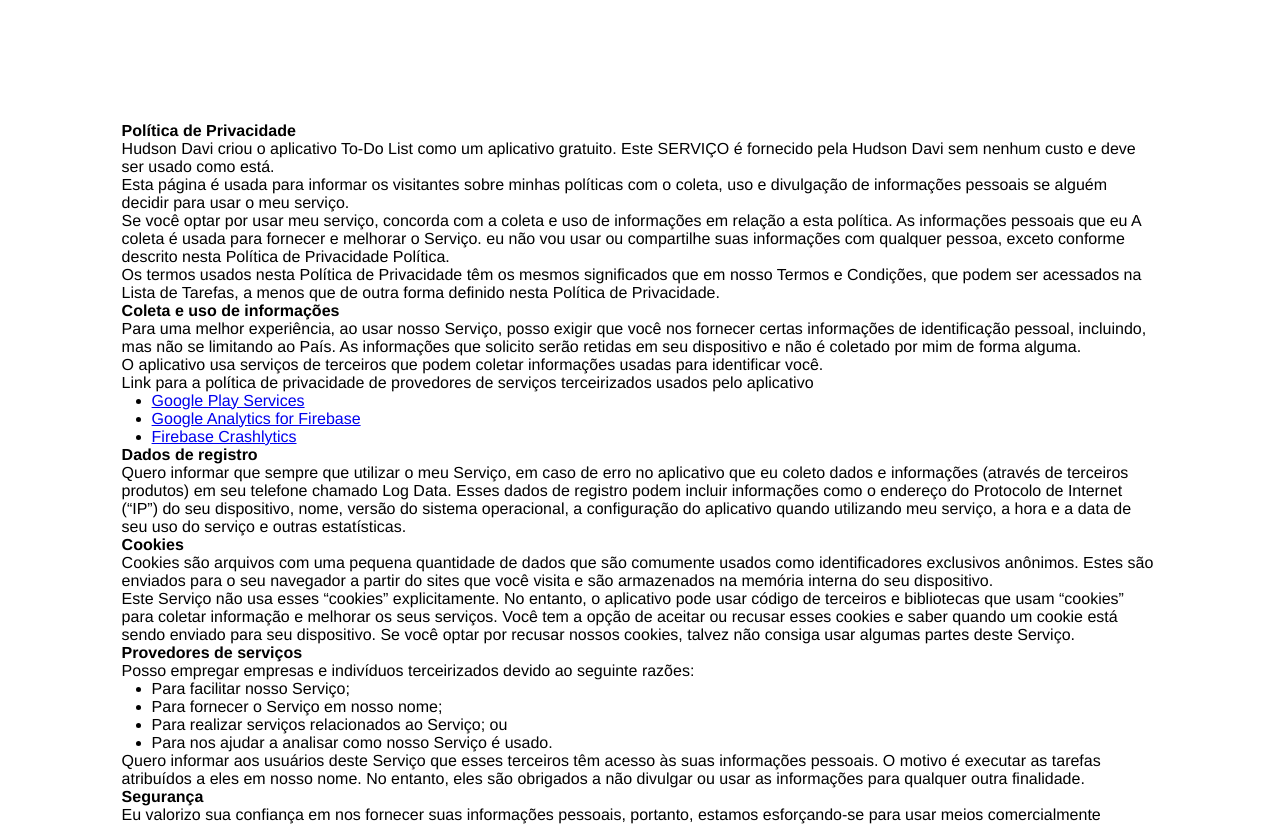
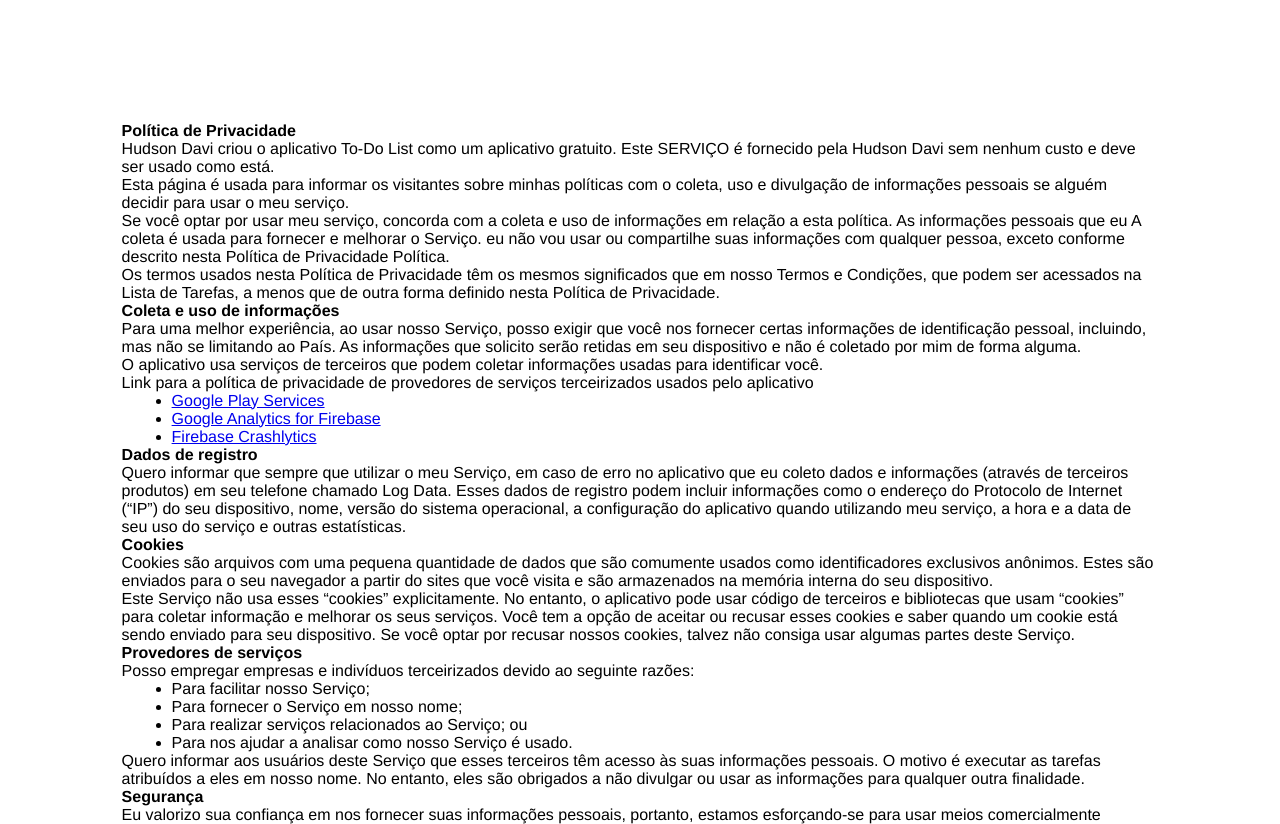
Before and after one commit to HudDavi/To-Do-List-Privacy-Policy, a plain HTML site: page index.html in a window 1280 px wide. Shown: the top 824 px of the page. Drawn offline with Linux system fonts and the light colour scheme.

Commit message:
Política de Privacidade do To-Do List App

```diff
--- a/index.css
+++ b/index.css
@@ -17,5 +17,5 @@ body {
 
 ul,
 ol {
-  margin-left: 30px;
+  padding-left: 50px;
 }
```
